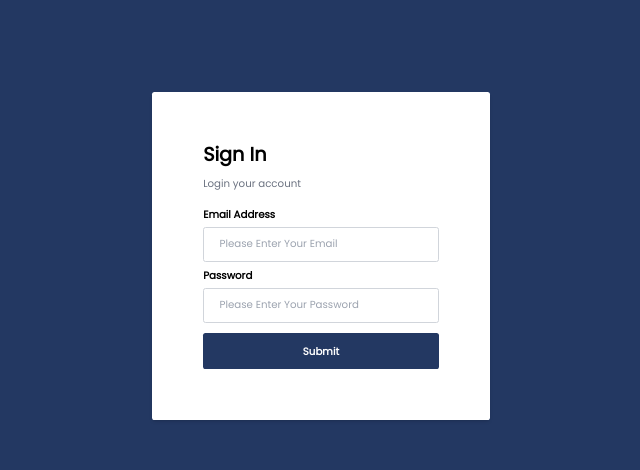
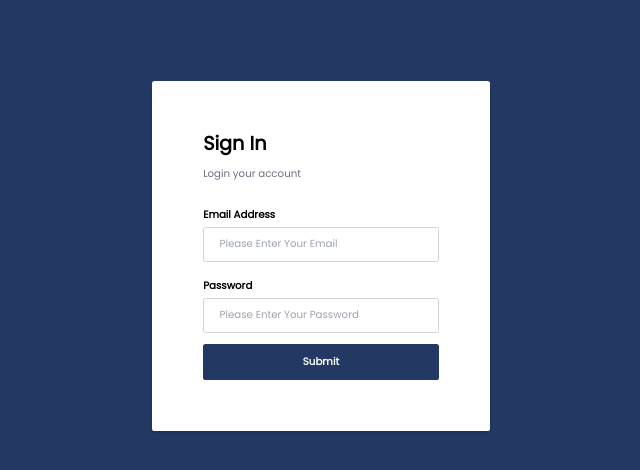
Before and after one commit to atlp-rwanda/rca-phantom-team5-fe, a React (Create React App) app: page /login in a window 1280 px wide. Shown: the top 470 px of the page, without its empty margins (319-959 px from the left). Built offline with nearby package versions, Linux system fonts and the light colour scheme.

Commit message:
tailwind config

```diff
--- a/src/components/pages/signInPage.tsx
+++ b/src/components/pages/signInPage.tsx
@@ -27,7 +27,7 @@ const SignInPage = () => {
           }}
         >
           <Form className="flex flex-col justify-center ">
-            <label htmlFor="email" className="block font-bold my-2">
+            <label htmlFor="email" className="block font-bold mb-2 mt-6">
               Email Address
             </label>
             <Field name="email" type="email" className="appearance-none border  border-gray-300 rounded w-full py-4 px-6 text-gray-700 leading-tight focus:outline-none focus:shadow-outline" placeholder="Please Enter Your Email"/>
@@ -35,7 +35,7 @@ const SignInPage = () => {
                 { msg => <div className="text-red-500 my-1">{msg}</div> }
             </ErrorMessage>
 
-            <label htmlFor="password" className="block font-bold my-2">
+            <label htmlFor="password" className="block font-bold mb-2 mt-6">
               Password
             </label>
             <Field name="password" type="passowrd" className="appearance-none border border-gray-300 rounded w-full py-4 px-6 text-gray-700 leading-tight focus:outline-none focus:shadow-outline" placeholder="Please Enter Your Password"/>
```
